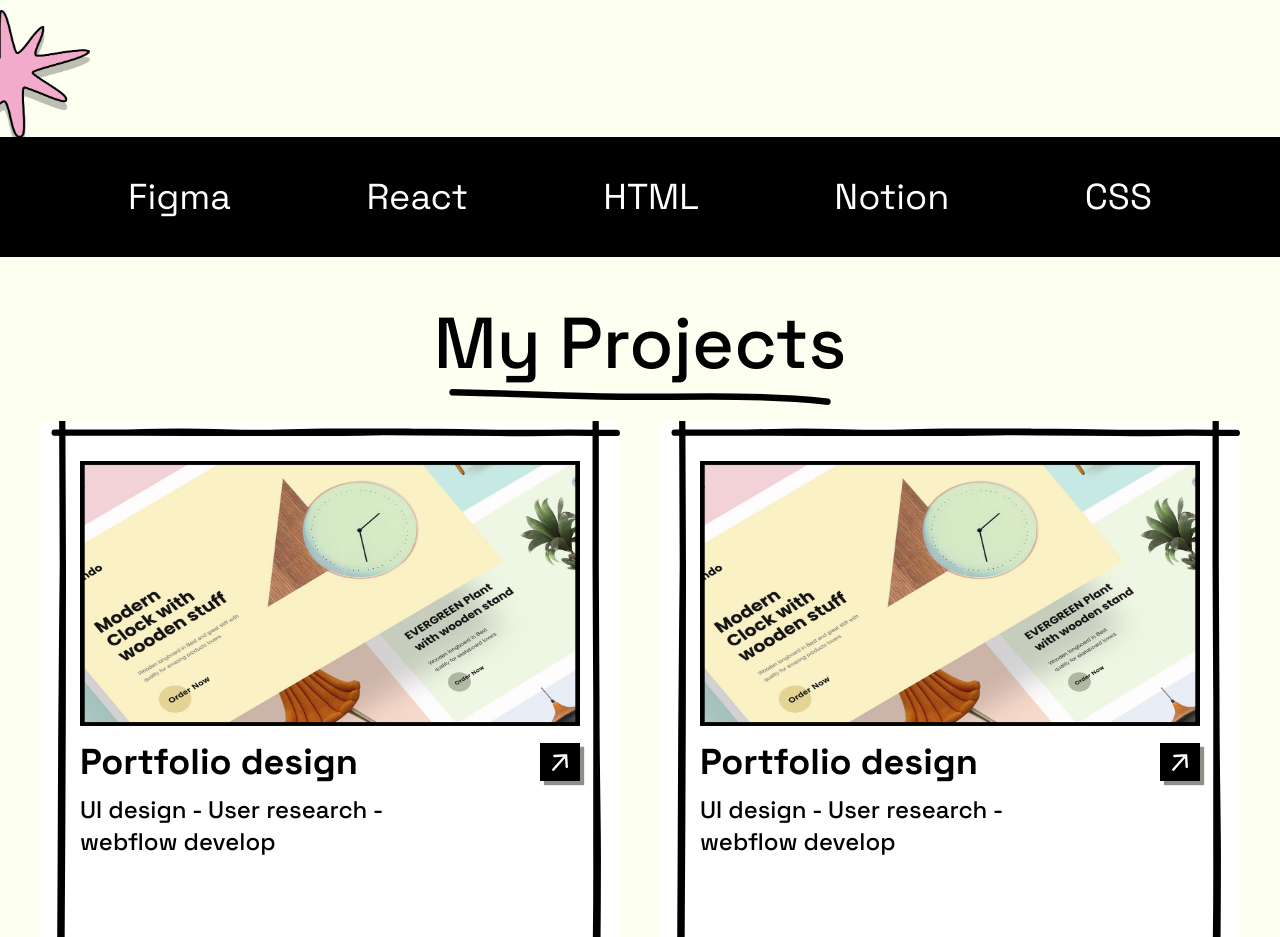
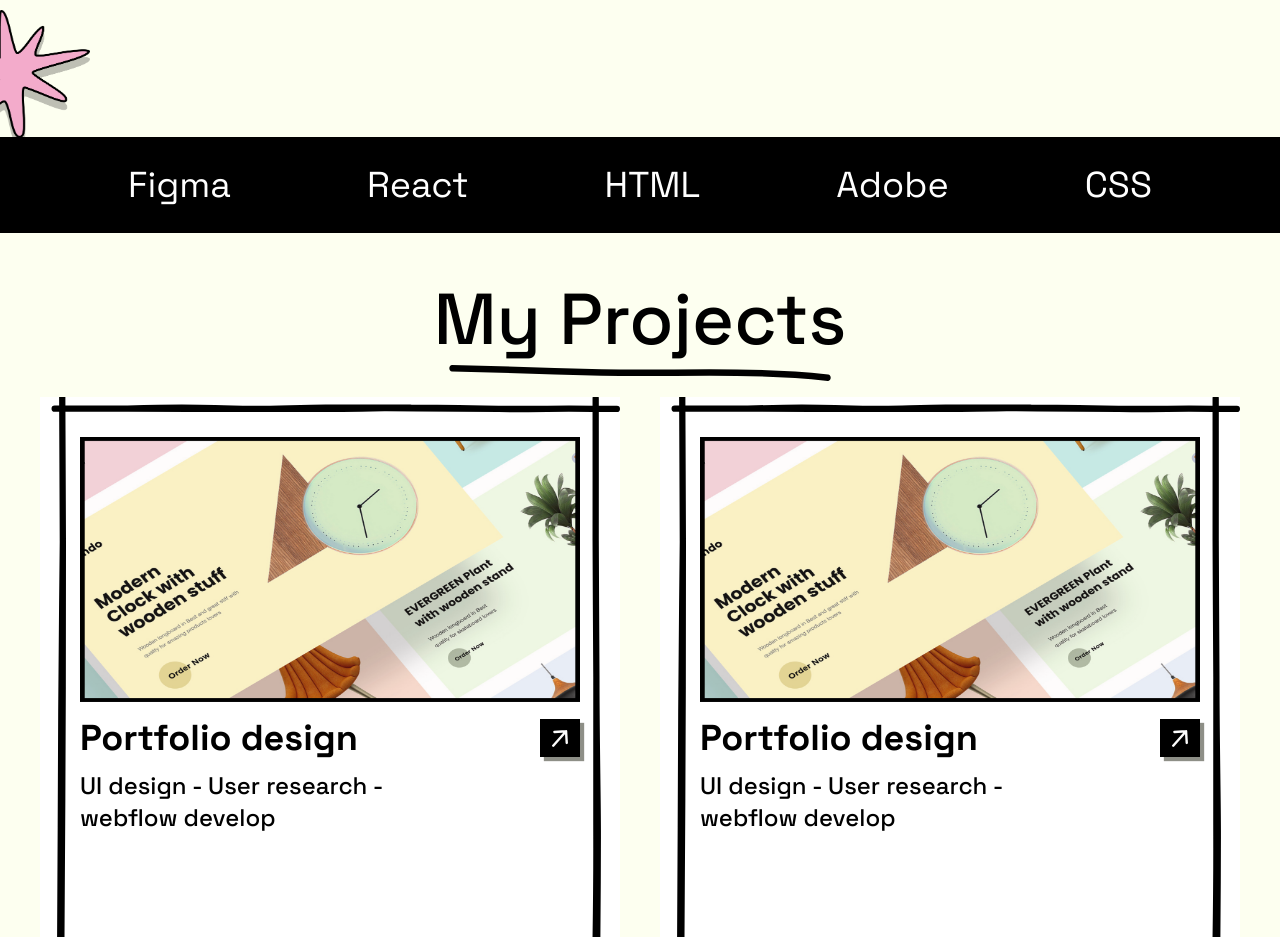
Before and after one commit to salmanfaraj06/react-setup-template, a React (Vite) app: page / in a window 1280 px wide. Shown: the part 840-1777 px from the top of the page. Built offline with nearby package versions, Linux system fonts and the light colour scheme.

Commit message:
refactor: Update Skills component styles and add Adobe to skills list

```diff
--- a/src/components/Skills.jsx
+++ b/src/components/Skills.jsx
@@ -9,7 +9,7 @@ const SkillItem = ({ title }) => (
 );
 
 const Skills = () => {
-  const skills = ["Figma", "React", "HTML", "Notion", "CSS"];
+  const skills = ["Figma", "React", "HTML", "Adobe", "CSS"];
 
   return (
     <>
@@ -20,7 +20,7 @@ const Skills = () => {
           className="h-[127px] w-[7%] object-fill"
         />
       </div>
-      <div className="flex items-center justify-between bg-black-900_01 p-10 px-32 md:px-6  space-x-4">
+      <div className="flex items-center justify-between bg-black-900_01 p-7 px-32 md:px-6  space-x-4">
         {skills.map((skill, index) => (
           <SkillItem key={index} title={skill} />
         ))}
```
